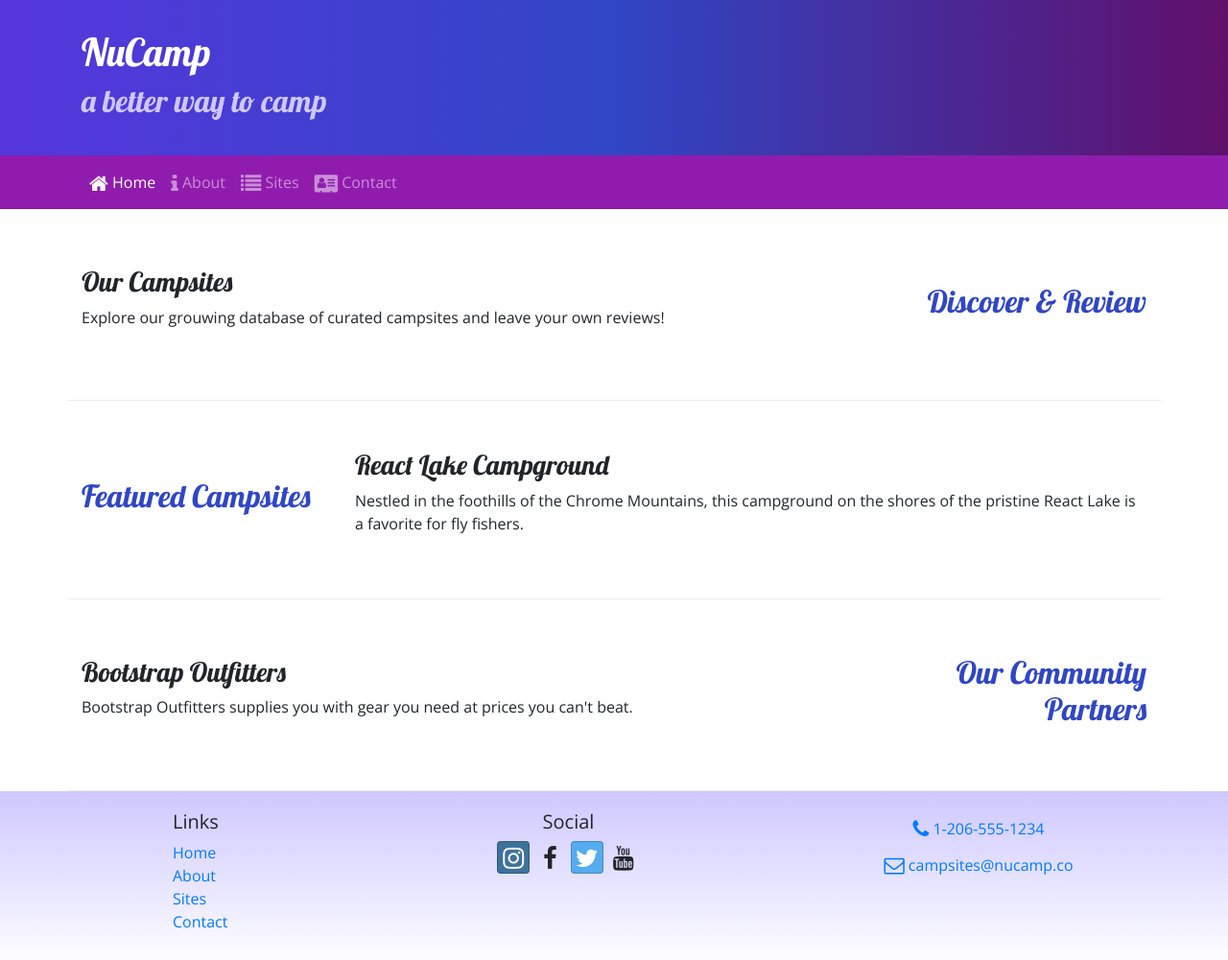
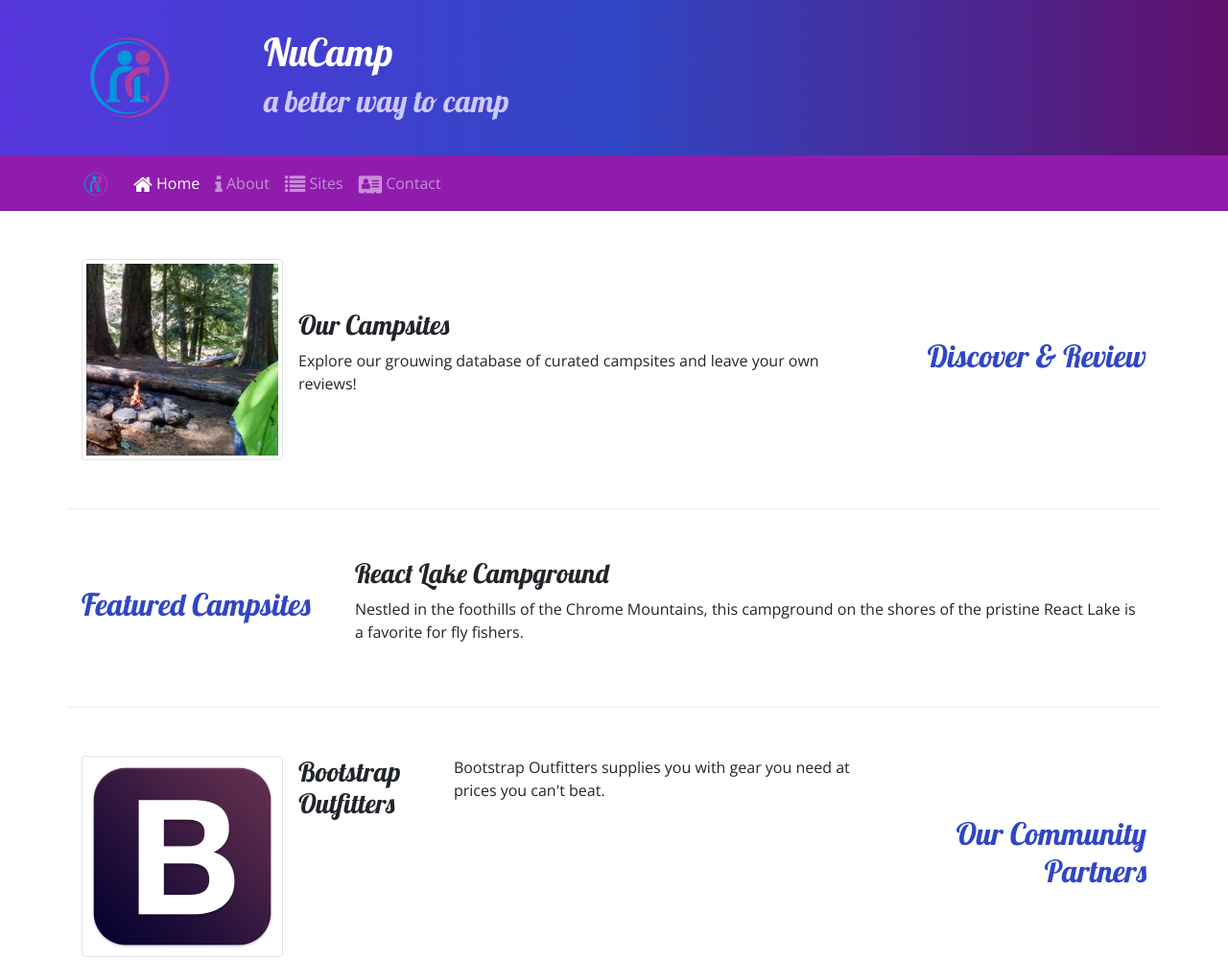
Before and after one commit to alrf22018/git-test2, a website: page index.html in a window 1280 px wide. Shown: the top 1001 px of the page at 96% size. Drawn offline with nearby package versions, Linux system fonts and the light colour scheme.

Commit message:
Images and Media

```diff
--- a/index.html
+++ b/index.html
@@ -22,6 +22,9 @@
             <header class="jumbotron jumbotron-fluid">
                 <div class="container">
                     <div class="row">
+                        <div class="col-4 col-sm-3 col-md-2 align-self-center">
+                            <img src="img/logo.png" class="img-fluid" />
+                        </div>
                         <div class="col">
                             <h1> NuCamp </h1>
                             <h2> a better way to camp </h2>
@@ -32,7 +35,8 @@
 
             <nav class="navbar navbar-expand-sm navbar-dark sticky-top">
                 <div class="container">
-                    <button class="navbar-toggler ml-auto" type="button" data-toggle="collapse" data-target="#nucampNavbar">
+                    <a class="navbar-brand" href="#"> <img src="img/logo.png" height="30" width="30" /> </a>
+                    <button class="navbar-toggler" type="button" data-toggle="collapse" data-target="#nucampNavbar">
                         <span class="navbar-toggler-icon"> </span>
                     </button>
 
@@ -53,8 +57,13 @@
                         <h2 class="text-sm-right"> Discover & Review </h2>
                     </div>
                     <div class="col">
-                        <h3> Our Campsites </h3>
-                        <p class="d-none d-sm-block"> Explore our grouwing database of curated campsites and leave your own reviews! </p>
+                        <div class="media">
+                            <img class="d-flex mr-3 img-thumbnail" src="img/breadcrumb-trail-thumb.jpg" alt="Breadcrumb Trail" />
+                            <div class="media-body align-self-center">
+                                <h3> Our Campsites </h3>
+                                <p class="d-none d-sm-block"> Explore our grouwing database of curated campsites and leave your own reviews! </p>
+                            </div>
+                        </div>
                     </div>
                 </div>
 
@@ -73,8 +82,12 @@
                         <h2 class="text-sm-right"> Our Community Partners </h2>
                     </div>
                     <div class="col">
-                        <h3> Bootstrap Outfitters </h3>
-                        <p class="d-none d-sm-block"> Bootstrap Outfitters supplies you with gear you need at prices you can't beat. </p>
+                        <div class="media">
+                            <img class="d-flex mr-3 img-thumbnail" src="img/bootstrap-thumb.png" alt="Bootstrap Outfitters" />
+                                <h3> Bootstrap Outfitters </h3>
+                                <p class="d-none d-sm-block"> Bootstrap Outfitters supplies you with gear you need at prices you can't beat. </p>
+                            </div>
+                        </div>
                     </div>
                 </div>
             </div>
```
Also changed, not shown: aboutus.html (+5 -1 lines), contactus.html (+5 -1 lines), img/bootstrap-thumb.png (added), img/breadcrumb-trail-thumb.jpg (added), img/breadcrumb-trail.jpg (added), img/chrome-river-thumb.jpg (added), img/chrome-river.jpg (added), img/logo.png (added), img/react-lake-thumb.jpg (added), img/react-lake.jpg (added).
